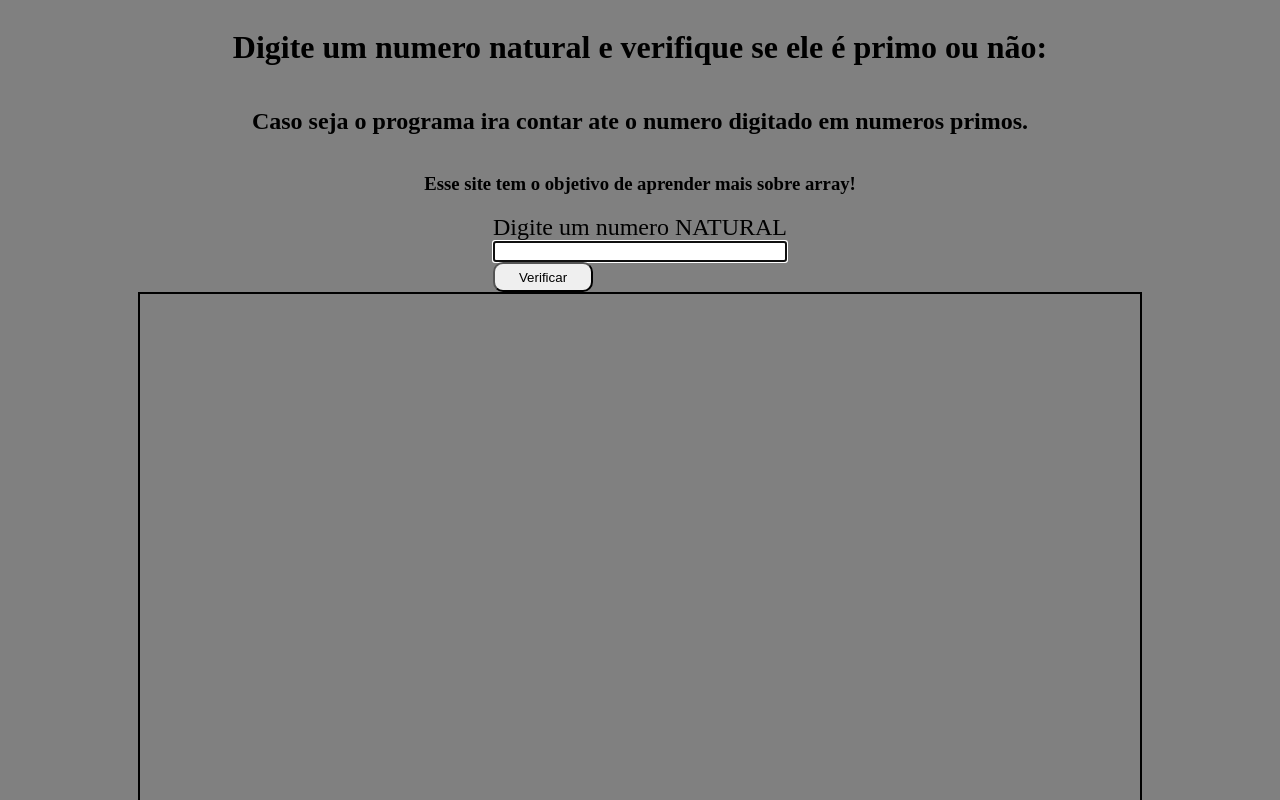
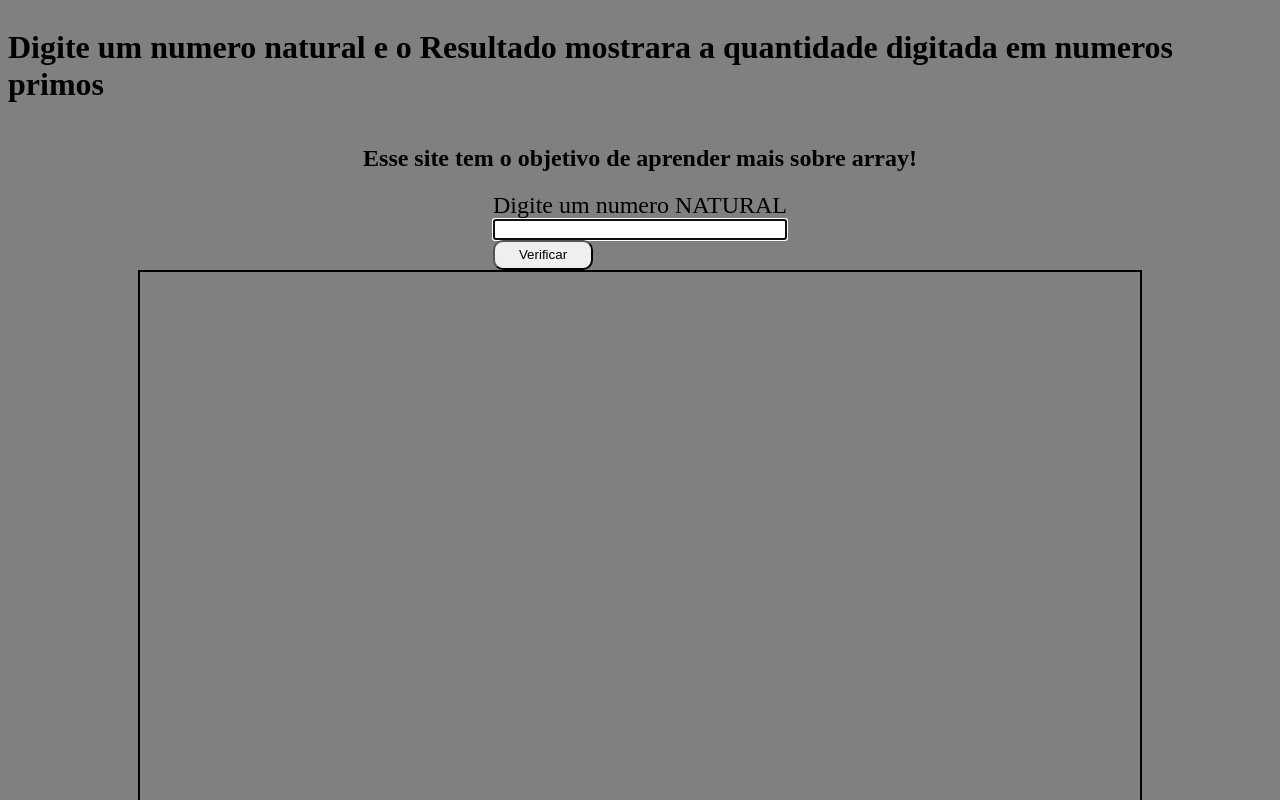
Before and after one commit to gmagarotto/Contador-de-numero-primos, a plain HTML site: page index.html in a window 1280 px wide. Shown: the top 800 px of the page. Drawn offline with Linux system fonts and the light colour scheme.

Commit message:
Correção do index
Home do site com um erro de escrita corrigido.

```diff
--- a/index.html
+++ b/index.html
@@ -14,9 +14,8 @@
 </head>
 
 <body>
-    <h1>Digite um numero natural e verifique se ele é primo ou não:</h1>
-    <h2>Caso seja o programa ira contar ate o numero digitado em numeros primos.</h2>
-    <h3>Esse site tem o objetivo de aprender mais sobre array!</h3>
+    <h1>Digite um numero natural e o Resultado mostrara a quantidade digitada em numeros primos</h1>
+    <h2>Esse site tem o objetivo de aprender mais sobre array!</h2>
 
     <div class="caixas">
         <label>Digite um numero NATURAL</label>
```
